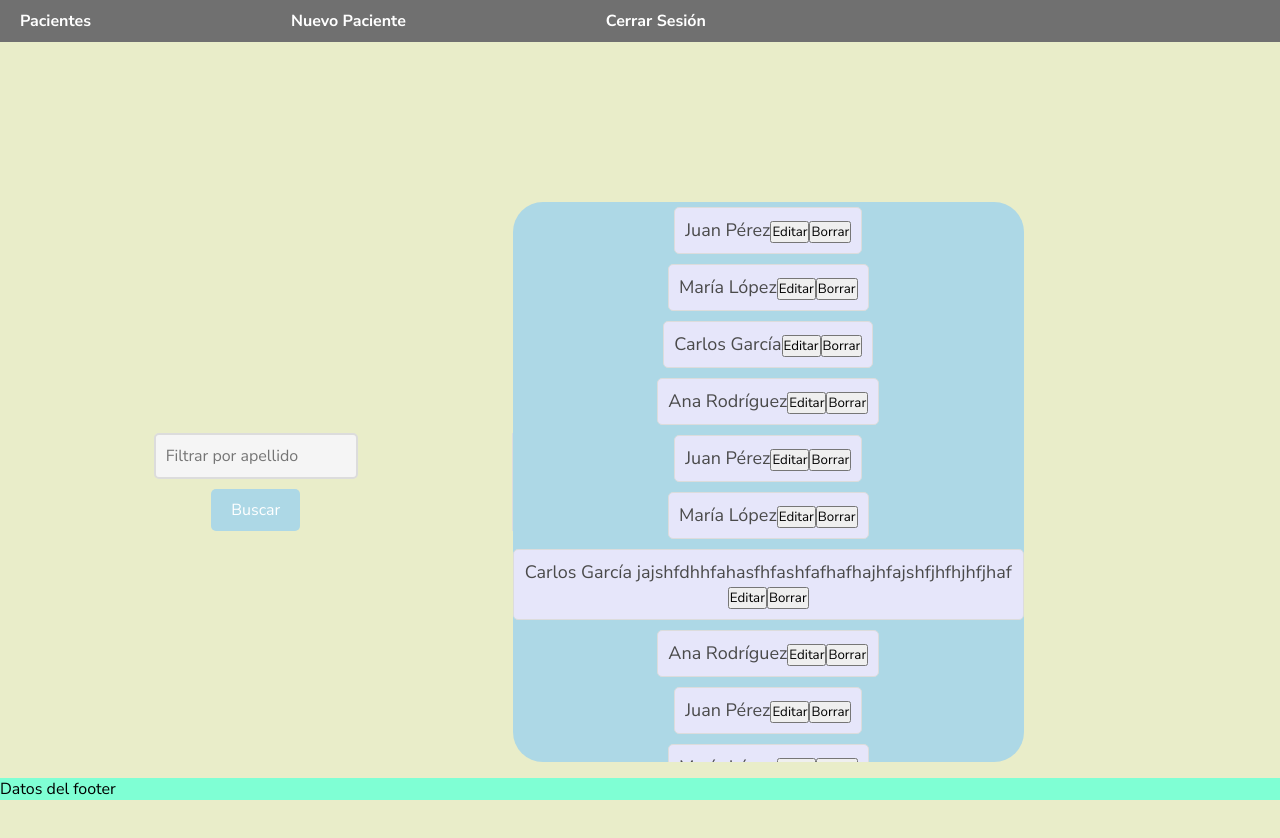
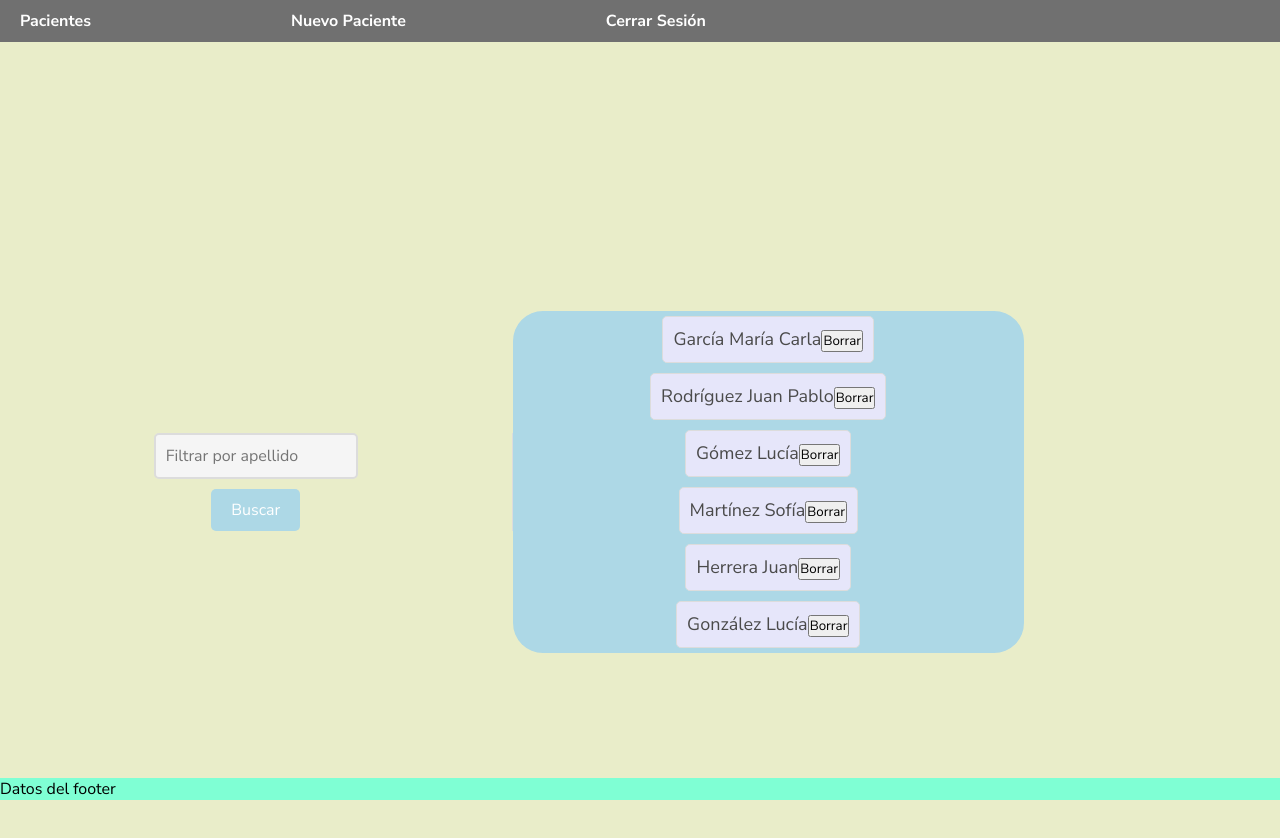
Before and after one commit to Gera-MAJ/Sistema-de-Historias-Clinicas, a React (Vite) app: page /pacientes in a window 1280 px wide. Shown: the top 838 px of the page. Built offline with nearby package versions, Linux system fonts and the light colour scheme.

Commit message:
Arreglado Pacientes

```diff
--- a/src/components/Pacientes.jsx
+++ b/src/components/Pacientes.jsx
@@ -1,60 +1,38 @@
-import React, { useEffect, useState } from 'react';
+import React, { useState, useEffect } from 'react';
 import '../css/Pacientes.css';
+import pacientesData from '/database/pacientes.json';
 
 const Pacientes = () => {
   const [apellido, setApellido] = useState('');
-  const [pacientes, setPacientes] = useState([
-    'Juan Pérez',
-    'María López',
-    'Carlos García',
-    'Ana Rodríguez',
-    'Juan Pérez',
-    'María López',
-    'Carlos García jajshfdhhfahasfhfashfafhafhajhfajshfjhfhjhfjhaf',
-    'Ana Rodríguez',
-    'Juan Pérez',
-    'María López',
-    'Carlos García',
-    'Ana Rodríguez',
-    'Juan Pérez',
-    'María López',
-    'Carlos García',
-    'Ana Rodríguez',
-    'Juan Pérez',
-    'María López',
-    'Carlos García',
-    'Ana Rodríguez'
+  const [pacientes, setPacientes] = useState([]);
 
-  ]);
+  useEffect(() => {
+
+    setPacientes(pacientesData);
+  }, []);
 
   const handleFilterChange = (e) => {
     setApellido(e.target.value);
   };
 
   const handleBuscarClick = () => {
-    // Implementar lógica de búsqueda
+
   };
 
-  const handleEditarClick = (index) => {
-    // Implementar lógica de edición
-    // alert(Editar paciente: ${pacientes[index]});
+
+
+  const handleBorrarClick = (index) => {
+
+    const nuevosPacientes = pacientes.filter((_, i) => i !== index);
+    setPacientes(nuevosPacientes);
+    alert('¿Estás seguro de que quieres eliminar este paciente?');
   };
 
-  const handleBorrarClick = (index) => {
-    // Implementar lógica de borrado
-    const nuevosPacientes = pacientes.filter((_, i) => i !== index);
-    setPacientes(nuevosPacientes);
-    alert('Estas seguro que quieres eliminar este paciente?');
-  };
-
-  const normalizarParaBuscar = str => str.toLowerCase().normalize("NFD").replace(/[\u0300-\u036f]/g, "")
+  const normalizarParaBuscar = str => str.toLowerCase().normalize("NFD").replace(/[\u0300-\u036f]/g, "");
 
   const filteredPacientes = pacientes.filter(paciente =>
-    normalizarParaBuscar(paciente).includes(normalizarParaBuscar(apellido))
-
+    normalizarParaBuscar(`${paciente.Apellidos} ${paciente.Nombres}`).includes(normalizarParaBuscar(apellido))
   );
-
-
 
   return (
     <div className="pacientes-container">
@@ -71,8 +49,7 @@ const Pacientes = () => {
       <div className="pacientes-list">
         {filteredPacientes.map((paciente, index) => (
           <div key={index} className="paciente-item">
-            <span>{paciente}</span>
-            <button onClick={() => handleEditarClick(index)} className="edit-button">Editar</button>
+            <span>{`${paciente.Apellidos} ${paciente.Nombres}`}</span>
             <button onClick={() => handleBorrarClick(index)} className="delete-button">Borrar</button>
           </div>
         ))}
```
